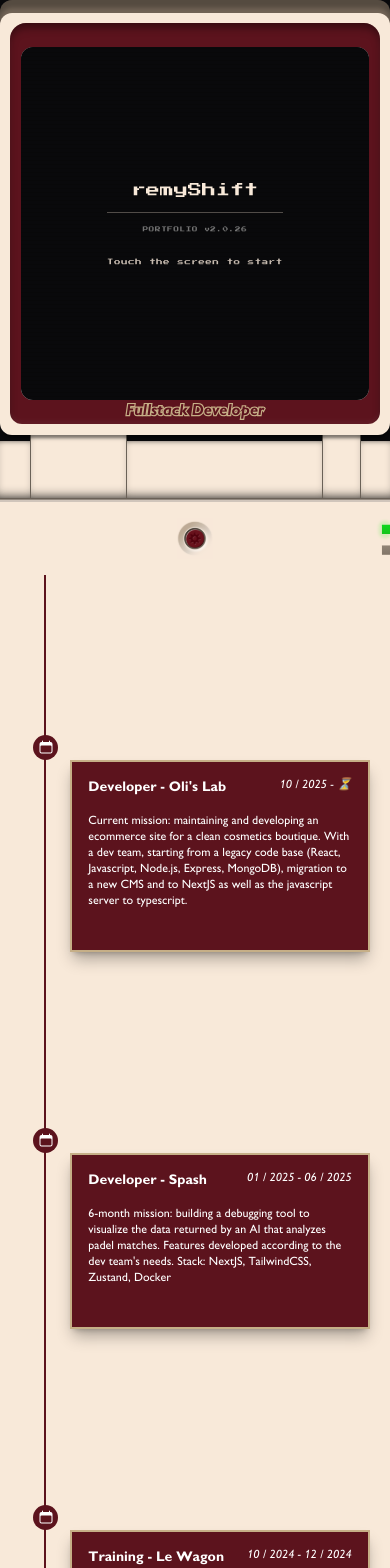
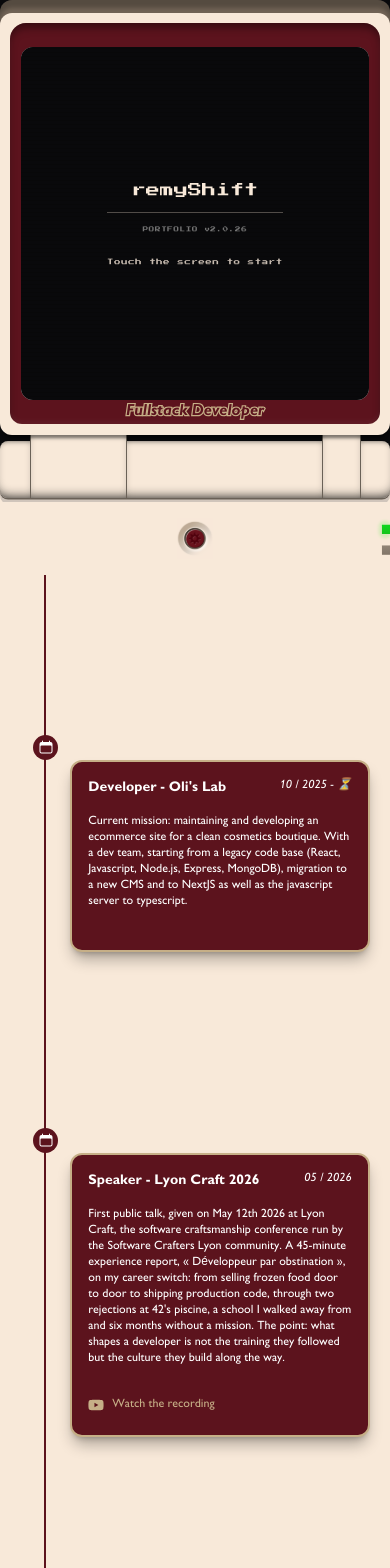
Before and after one commit to remyShift/Portfolio_GameBoy_Next, a Next.js app: page /en/about in a window 390 px wide. Shown: the top 1568 px of the page. Built offline with nearby package versions, Linux system fonts and the light colour scheme.

Commit message:
fix: footer sur une ligne, talk Lyon Craft et arrondis reellement appliques (#63)

```diff
--- a/messages/en.json
+++ b/messages/en.json
@@ -74,7 +74,8 @@
     "title": "Get to know me ...",
     "text": "Passionate about technology and naturally curious, I constantly seek new challenges.",
     "age": "years old",
-    "text2": "My creativity, adaptability, and diverse experiences enrich every project I contribute to."
+    "text2": "My creativity, adaptability, and diverse experiences enrich every project I contribute to.",
+    "watchTalk": "Watch the recording"
   },
   "contact": {
     "title": "Interested? Curious? Don't wait, contact me!",
--- a/messages/fr.json
+++ b/messages/fr.json
@@ -27,7 +27,7 @@
   },
   "available": "► DISPONIBLE",
   "footer": {
-    "copyright": "©Copyright 2024 - Rémy Cassagne. Tous droits réservés.",
+    "copyright": "©Copyright 2026 - Rémy Cassagne. Tous droits réservés.",
     "made": "Fait avec ❤️ par Rémy Cassagne"
   },
   "role": "Développeur Fullstack",
@@ -74,7 +74,8 @@
     "title": "Apprenez à me connaître ...",
     "text": "Passionné de technologie et naturellement curieux, je suis constamment à la recherche de nouveaux défis.",
     "age": "ans",
-    "text2": "Ma créativité, mon adaptabilité et mes diverses expériences enrichissent chaque projet auquel je contribue."
+    "text2": "Ma créativité, mon adaptabilité et mes diverses expériences enrichissent chaque projet auquel je contribue.",
+    "watchTalk": "Voir la captation"
   },
   "contact": {
     "title": "Intéressé ? Curieux ? N'attendez plus, Contactez moi !",
--- a/src/components/PageParts/Bottom/About/AboutTimeline.tsx
+++ b/src/components/PageParts/Bottom/About/AboutTimeline.tsx
@@ -19,7 +19,7 @@ export default function AboutTimeline() {
 				<LightButton />
 				<ol className="h-[85%] w-[85%] md:w-auto pt-40 border-l-2 border-wine mx-auto mb-10">
 					{timeline.map((item) => (
-						<TimelineItems key={item.id} title={item.title} date={item.date} description={item.description} />
+						<TimelineItems key={item.id} title={item.title} date={item.date} description={item.description} videoUrl={item.videoUrl} />
 					))}
 				</ol>
 				<Divider onClick={() => window.scrollTo({ top: 0, behavior: 'smooth' })}>
--- a/src/components/PageParts/Bottom/About/TimelineContent.tsx
+++ b/src/components/PageParts/Bottom/About/TimelineContent.tsx
@@ -1,12 +1,18 @@
+import { useTranslations } from "next-intl";
+import { FaYoutube } from "react-icons/fa";
+
 interface TimelineContentProps {
 	title: string;
 	date: string;
 	description: string;
+	videoUrl?: string;
 }
 
-export default function TimelineContent({ title, date, description }: TimelineContentProps) {
+export default function TimelineContent({ title, date, description, videoUrl }: TimelineContentProps) {
+	const t = useTranslations("about");
+
 	return (
-		<div className="ml-6 flex flex-col w-full md:max-w-lg border-[#C6AF87] border-2 rounded-lg bg-wine p-4 md:p-6 shadow-lg shadow-black/30">
+		<div className="ml-6 flex flex-col w-full md:max-w-lg border-[#C6AF87] border-2 rounded-xl bg-wine p-4 md:p-6 shadow-lg shadow-black/30">
 			<div className="mb-4 flex justify-between gap-4">
 				<p
 					className="text-sm md:text-lg lg:text-xl font-gillSans font-bold text-white"
@@ -22,6 +28,17 @@ export default function TimelineContent({ title, date, description }: TimelineCo
 			<p className="mb-6 text-white font-gillSans text-xs lg:text-base">
 				{description}
 			</p>
+			{videoUrl && (
+				<a
+					href={videoUrl}
+					target="_blank"
+					rel="noopener noreferrer"
+					className="flex items-center gap-2 self-start py-1.5 font-gillSans text-xs lg:text-base text-[#C6AF87] hover:underline"
+				>
+					<FaYoutube aria-hidden="true" className="shrink-0 text-base lg:text-xl" />
+					{t("watchTalk")}
+				</a>
+			)}
 		</div>
 	);
 }
--- a/src/components/PageParts/Bottom/About/TimelineItems.tsx
+++ b/src/components/PageParts/Bottom/About/TimelineItems.tsx
@@ -5,14 +5,15 @@ interface TimelineItemProps {
 	title: string;
 	date: string;
 	description: string;
+	videoUrl?: string;
 }
 
-export default function TimelineItems({ title, date, description }: TimelineItemProps) {
+export default function TimelineItems({ title, date, description, videoUrl }: TimelineItemProps) {
 	return (
 		<li>
 			<ul className="mb-44">
 				<TimelineIcon />
-				<TimelineContent title={title} date={date} description={description} />
+				<TimelineContent title={title} date={date} description={description} videoUrl={videoUrl} />
 			</ul>
 		</li>
 	);
--- a/src/components/gameboy/bottom/Bottom.tsx
+++ b/src/components/gameboy/bottom/Bottom.tsx
@@ -1,6 +1,7 @@
 "use client";
 
 import Buttons from "./Buttons";
+import Footer from "./Footer";
 import { usePathname } from "next/navigation";
 import ProjectsBot from "../../PageParts/Bottom/Projects/ProjectsBot";
 import AboutTimeline from "../../PageParts/Bottom/About/AboutTimeline";
@@ -21,8 +22,11 @@ export default function Bottom() {
 	const height = sectionKey ? "h-auto" : "h-[41%] md:h-[95%]";
 
 	return (
-		<div className={`bg-cream w-full ${height} relative top-1 z-10 flex items-end overflow-x-hidden`}>
-			{SectionBottom ? <SectionBottom /> : <Buttons />}
+		<div className={`bg-cream w-full ${height} relative top-1 z-10 flex flex-col overflow-x-hidden`}>
+			<div className="w-full flex-1 min-h-0 flex items-end">
+				{SectionBottom ? <SectionBottom /> : <Buttons />}
+			</div>
+			<Footer />
 		</div>
 	);
 }
--- a/src/components/gameboy/bottom/Footer.tsx
+++ b/src/components/gameboy/bottom/Footer.tsx
@@ -6,7 +6,7 @@ export default function Footer() {
 	const t = useTranslations("footer");
 
 	return (
-		<footer className="w-full mb-1 md:mb-0 flex flex-col items-center justify-end text-[0.5rem] sm:text-[0.55rem] md:text-[0.6rem] lg:text-[0.65rem]">
+		<footer className="w-full mb-1 md:mb-0 px-2 flex flex-row flex-wrap items-center justify-center gap-x-2 text-center text-[0.5rem] sm:text-[0.55rem] md:text-[0.6rem] lg:text-[0.65rem]">
 			<p>{t("copyright")}</p>
 			<p>{t("made")}</p>
 		</footer>
--- a/src/components/gameboy/bottom/SelectStart.tsx
+++ b/src/components/gameboy/bottom/SelectStart.tsx
@@ -1,6 +1,5 @@
 "use client"
 
-import Footer from "./Footer";
 import Image from "next/image";
 import { usePathname } from "@/i18n/navigation";
 import { isScrollableSection } from "@/lib/navigation";
@@ -21,7 +20,6 @@ export default function SelectStart() {
 		<div className="w-full h-full flex flex-col items-center justify-end">
 			<Image src="/assets/SVG/Speakers.svg" alt="" aria-hidden="true" className={speakersClass} width={120} height={120} style={{ height: "auto" }} unoptimized />
 			<Image src="/assets/SVG/SSBtn.svg" alt="" aria-hidden="true" className={ssBtnClass} width={250} height={250} style={{ height: "auto" }} unoptimized />
-			<Footer />
 		</div>
 	);
 }
--- a/src/content/aboutTimeline.json
+++ b/src/content/aboutTimeline.json
@@ -11,6 +11,21 @@
 				"en": {
 					"title": "Developer - Oli's Lab",
 					"description": "Current mission: maintaining and developing an ecommerce site for a clean cosmetics boutique. With a dev team, starting from a legacy code base (React, Javascript, Node.js, Express, MongoDB), migration to a new CMS and to NextJS as well as the javascript server to typescript."
+				}
+			}
+		},
+		{
+			"id": "lyon-craft-2026",
+			"date": "05 / 2026",
+			"videoUrl": "https://youtu.be/ByUHoqpBp6Q",
+			"i18n": {
+				"fr": {
+					"title": "Speaker - Lyon Craft 2026",
+					"description": "Premier talk public, donné le 12 mai 2026 à Lyon Craft, la conférence software craftsmanship organisée par la communauté des Software Crafters Lyon. Un retour d'expérience de 45 minutes, « Développeur par obstination : ou comment les galères valent mieux que les filières », sur ma reconversion : de la vente de surgelés en porte à porte à du code en production, en passant par deux refus à la piscine 42, une école quittée et six mois sans mission. La thèse : ce qui forge un développeur, ce n'est pas la formation qu'il a suivie mais la culture qu'il se construit en chemin."
+				},
+				"en": {
+					"title": "Speaker - Lyon Craft 2026",
+					"description": "First public talk, given on May 12th 2026 at Lyon Craft, the software craftsmanship conference run by the Software Crafters Lyon community. A 45-minute experience report, « Développeur par obstination », on my career switch: from selling frozen food door to door to shipping production code, through two rejections at 42's piscine, a school I walked away from and six months without a mission. The point: what shapes a developer is not the training they followed but the culture they build along the way."
 				}
 			}
 		},
--- a/src/lib/localizedContent.ts
+++ b/src/lib/localizedContent.ts
@@ -49,6 +49,7 @@ export function localizeTimeline(entries: TimelineEntry[], locale: Locale): Time
 		return {
 			id: entry.id,
 			date: entry.date,
+			videoUrl: entry.videoUrl,
 			title,
 			description,
 		};
--- a/src/types/timeline.ts
+++ b/src/types/timeline.ts
@@ -8,6 +8,7 @@ export type TimelineI18n = {
 export type TimelineEntry = {
 	id: string;
 	date: string;
+	videoUrl?: string;
 	i18n: Record<Locale, TimelineI18n>;
 };
 
@@ -16,4 +17,5 @@ export type TimelineItem = {
 	title: string;
 	date: string;
 	description: string;
+	videoUrl?: string;
 };
--- a/tailwind.config.ts
+++ b/tailwind.config.ts
@@ -83,11 +83,6 @@ const config: Config = {
     		},
     		textStrokeColor: {
     			sand: '#C6AF87'
-    		},
-    		borderRadius: {
-    			lg: 'var(--radius)',
-    			md: 'calc(var(--radius) - 2px)',
-    			sm: 'calc(var(--radius) - 4px)'
     		}
     	}
     },
```
